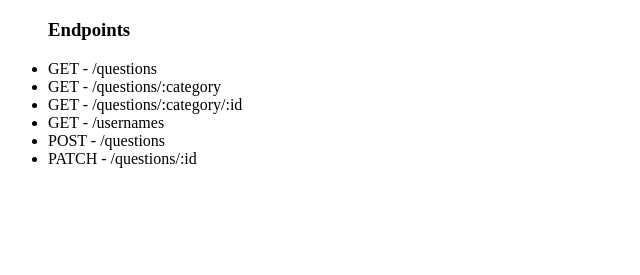
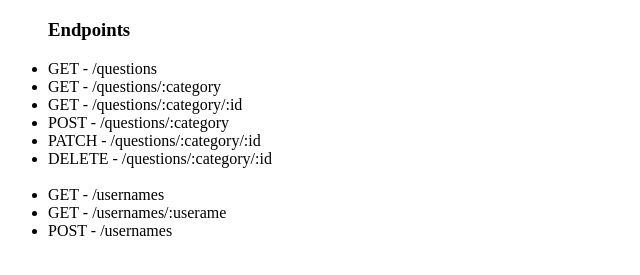
Before and after one commit to Tellur89/duck-server, a website: page index.html in a window 1280 px wide. Shown: the part 61-336 px from the top of the page, without its empty margins (0-640 px from the left). Drawn offline with Linux system fonts and the light colour scheme.

Commit message:
update index.html

```diff
--- a/index.html
+++ b/index.html
@@ -13,9 +13,13 @@
 			<li>GET - /questions</li>
 			<li>GET - /questions/:category</li>
 			<li>GET - /questions/:category/:id</li>
+			<li>POST - /questions/:category</li>
+			<li>PATCH - /questions/:category/:id</li>
+			<li>DELETE - /questions/:category/:id</li>
+			<br>
 			<li>GET - /usernames</li>
-			<li>POST - /questions</li>
-			<li>PATCH - /questions/:id</li>
+			<li>GET - /usernames/:userame</li>
+			<li>POST - /usernames</li>
 		</ul>
 	</body>
 </html>
```
Also changed, not shown: app.js (line endings or trailing spaces).
